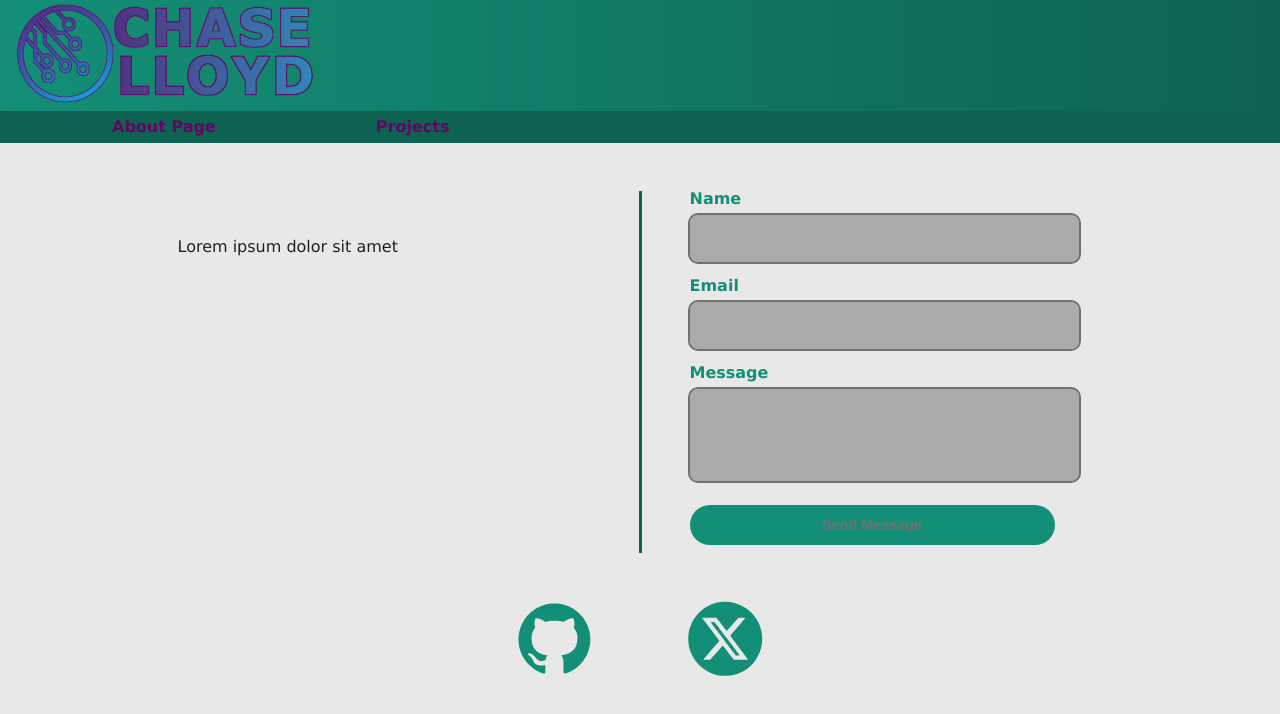
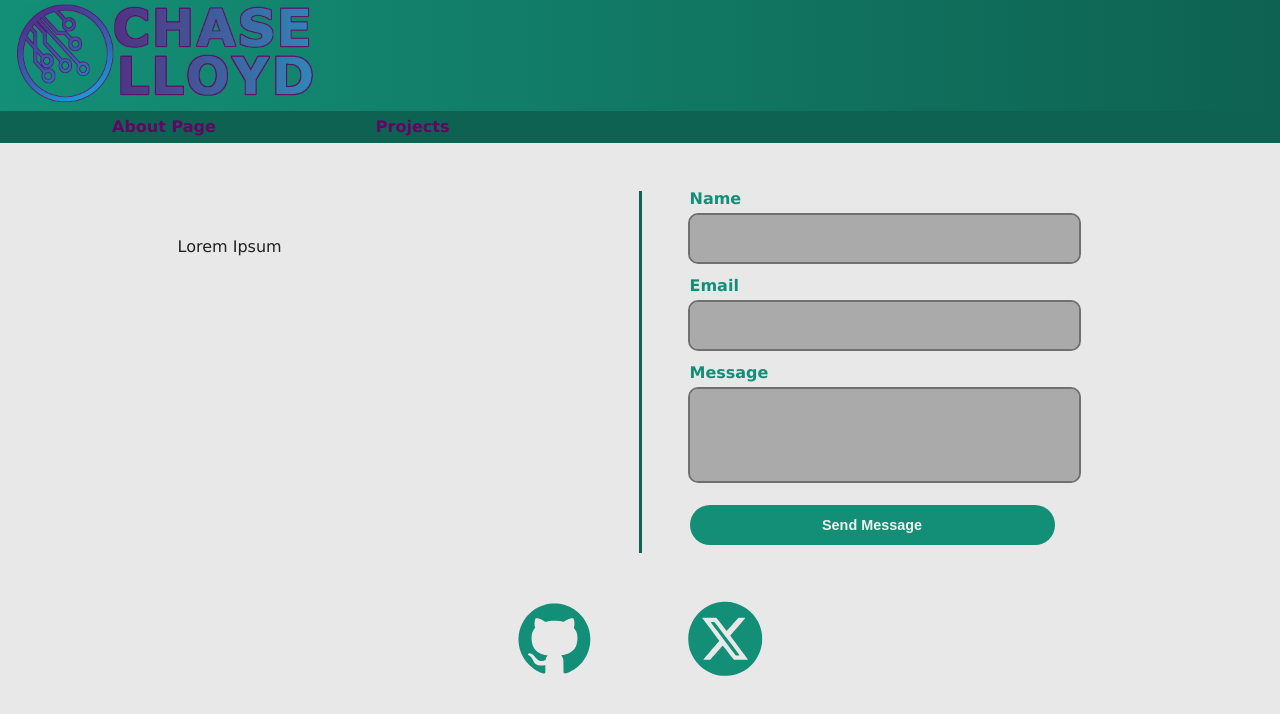
Before and after one commit to c-tr-lloyd/visit_me, a Vue app in the folder view/my_website/: page /about in a window 1280 px wide. In both pictures the pointer is over the input "Send Message". Shown: the top 714 px of the page. Built offline with nearby package versions, Linux system fonts and the light colour scheme.

Commit message:
cleaned whitespace and fixed color on button

```diff
--- a/view/my_website/src/pages/ab_con.vue
+++ b/view/my_website/src/pages/ab_con.vue
@@ -1,11 +1,8 @@
 <template>
-
-
     <div class='structure'>
 
-
     <div class='about'>
-        <p>Lorem ipsum dolor sit amet</p>
+        <p>Lorem Ipsum</p>
     </div>
 
     <form class='con_form'>
@@ -108,7 +105,7 @@
 
     .con_form .submit:hover {
         background-color: var(--clr);
-        color: var(--bg-dark);
+        color: var(--bg-light);
     }
 
 
```
